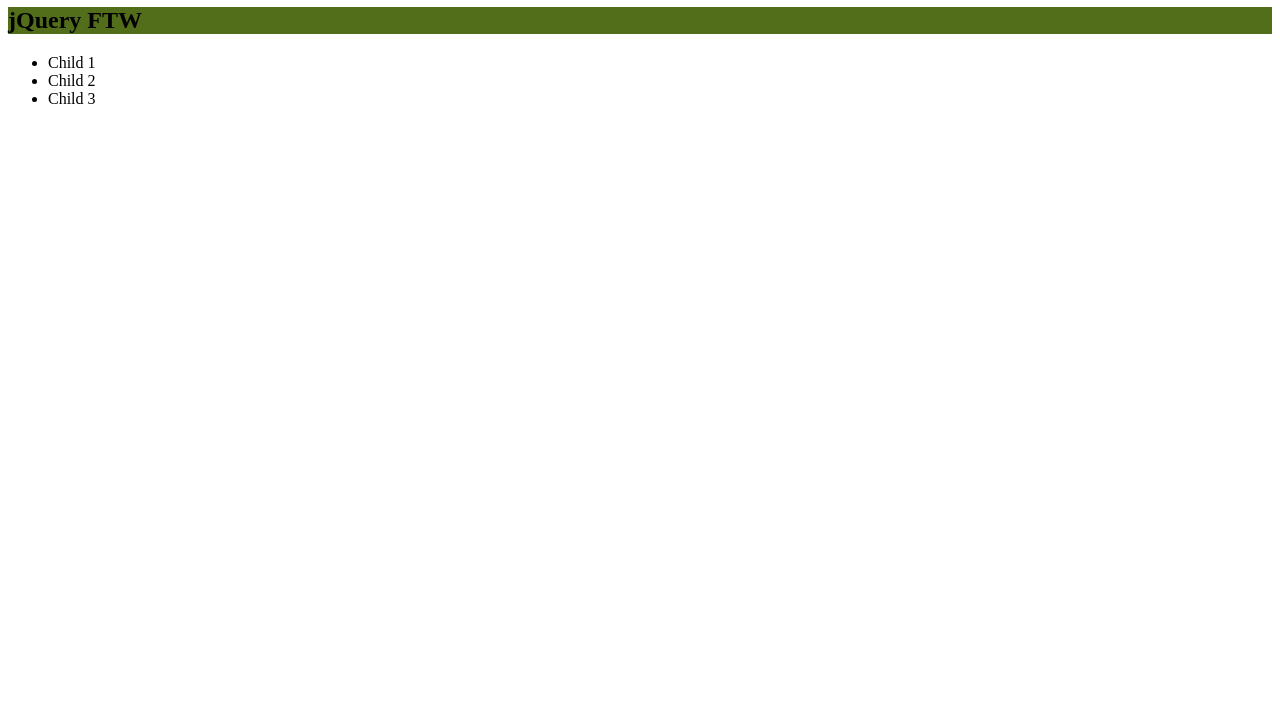
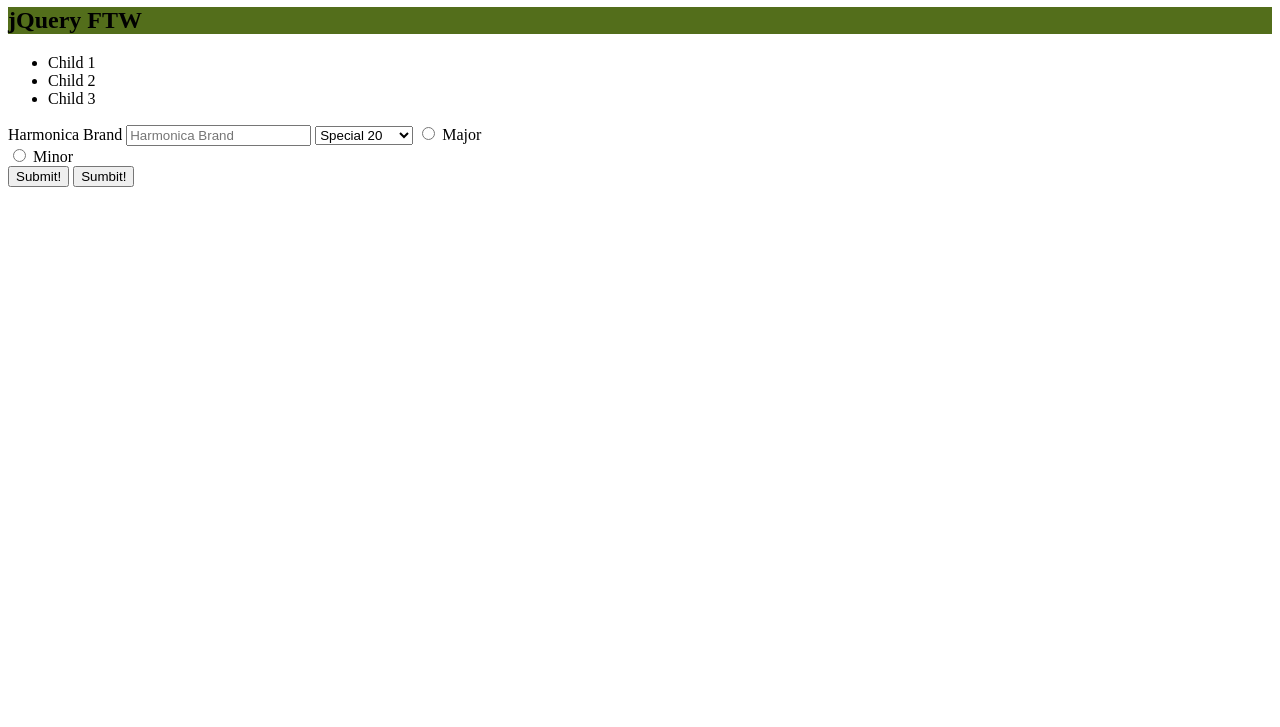
Before and after one commit to dustymeyers/cullen-jquery-intro, a plain HTML site: page index.html in a window 1280 px wide. Shown: the part 73-800 px from the top of the page. Drawn offline with Linux system fonts and the light colour scheme.

Commit message:
added forms and inputs

```diff
--- a/index.html
+++ b/index.html
@@ -17,5 +17,22 @@
       <li>Child 2</li>
       <li class="the-best">Child 3</li>
     </ul>
+    <label for="brand">Harmonica Brand </label>
+    <input type="text" id="brand" placeholder="Harmonica Brand" />
+
+    <select>
+      <option>Special 20</option>
+      <option>Marine Band</option>
+      <option>Rocket</option>
+    </select>
+
+    <input type="radio" id="major" name="mode" />
+    <label for="major">Major</label><br />
+    <input type="radio" name="mode" id="minor" />
+    <label for="minor">Minor</label><br />
+
+    <input type="submit" value="Submit!" />
+    <!-- v These are the two ways to create a button ^ -->
+    <button>Sumbit!</button>
   </body>
 </html>
```
